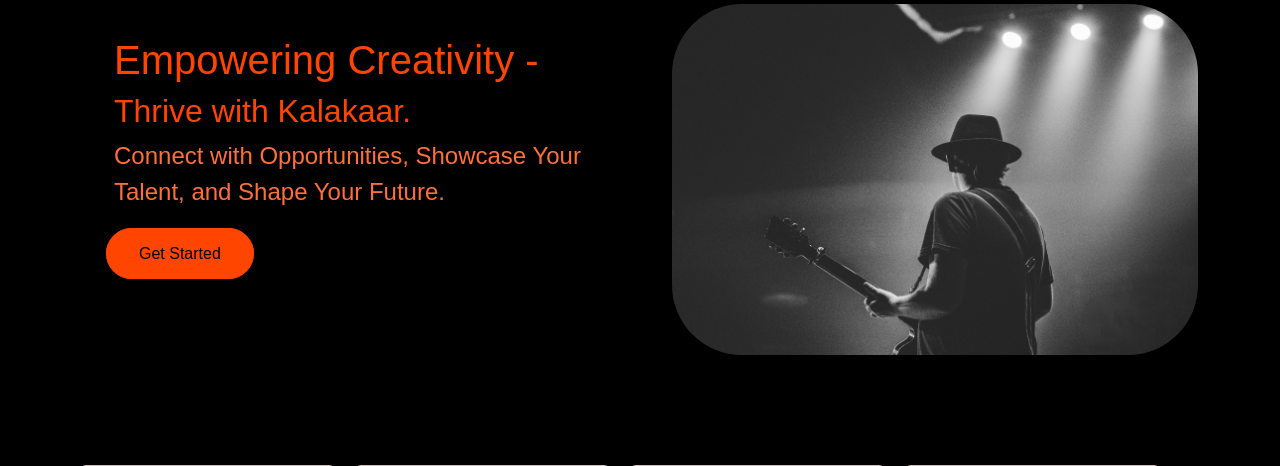
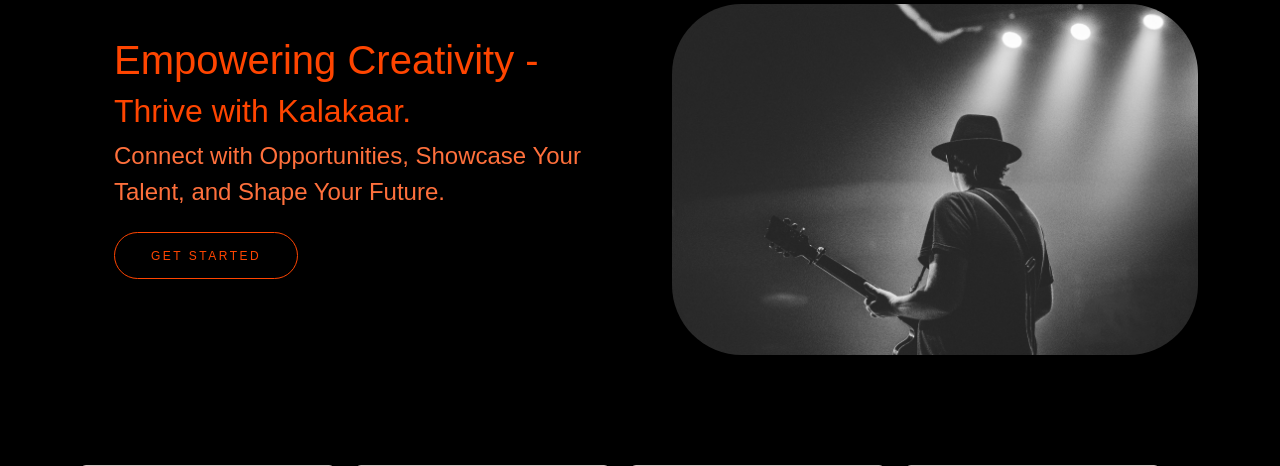
Before and after one commit to Gaurav151008/kalakaarWeb, a Node server app: page / in a window 1280 px wide. Shown: the part 138-604 px from the top of the page. Run offline with Node 20, Linux system fonts and the light colour scheme; some libraries are stand-ins or nearby versions.

Commit message:
Update style.css

```diff
--- a/public/css/style.css
+++ b/public/css/style.css
@@ -62,16 +62,29 @@
   }
 
   button1 {
+    padding: 1.3em 3em;
+    font-size: 12px;
+    text-transform: uppercase;
+    letter-spacing: 2.5px;
+    font-weight: 500;
+    color: #ff4500;
+    border: 1px solid #ff4500;
+    border-radius: 45px;
+    box-shadow: 0px 8px 15px rgba(0, 0, 0, 0.1);
+    transition: all 0.3s ease 0s;
+    cursor: pointer;
+    outline: none;
+  }
+
+  button1:hover {
     background-color: #ff4500;
-    border: 1px solid #ff4500;
-    color: #000;
-    padding: 1em 2em;
-    text-align: center;
-    text-decoration: none;
-    font-size: 1em;
-    margin: -0.5em;
-    cursor: pointer;
-    border-radius: 50px;
+    box-shadow: 0px 15px 20px rgba(255, 69, 0, 0.4);
+    color: #fff;
+    transform: translateY(-7px);
+  }
+
+  button1:active {
+    transform: translateY(-1px);
   }
 
   .image-content {
```
